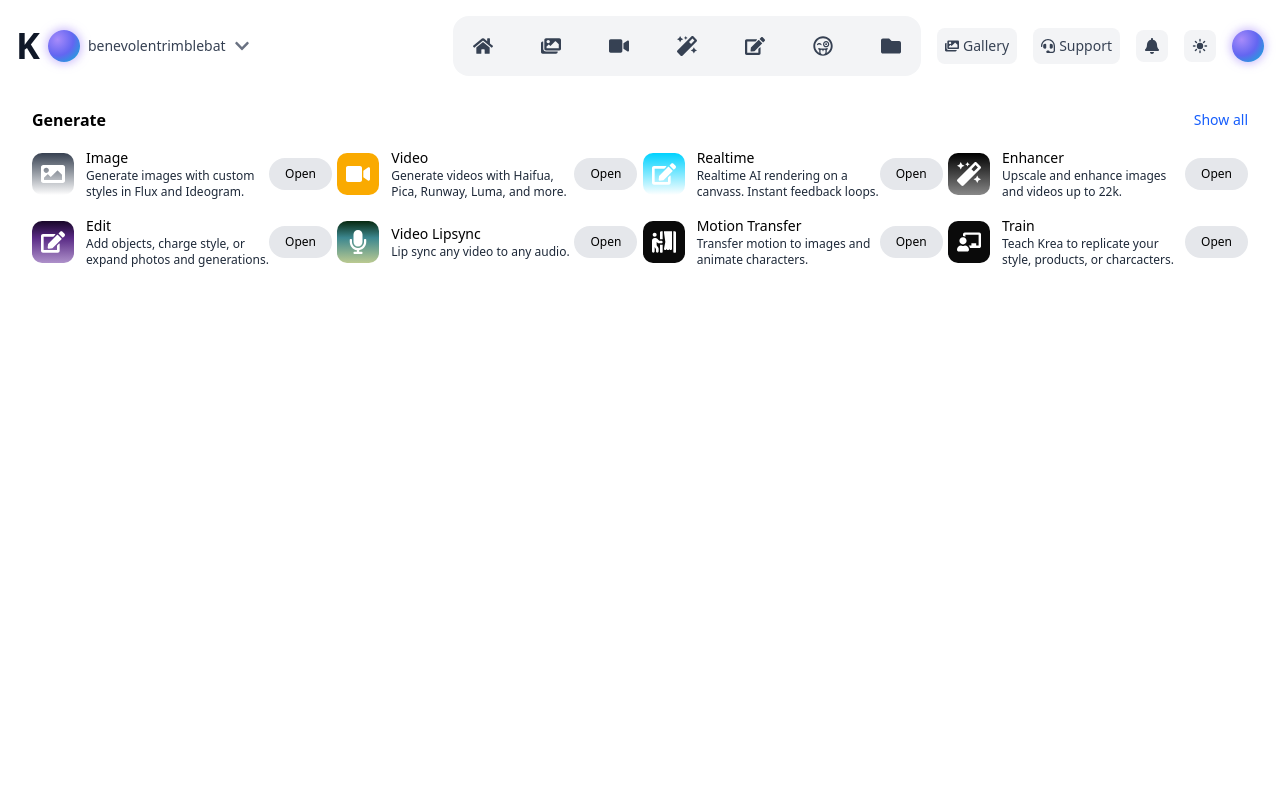
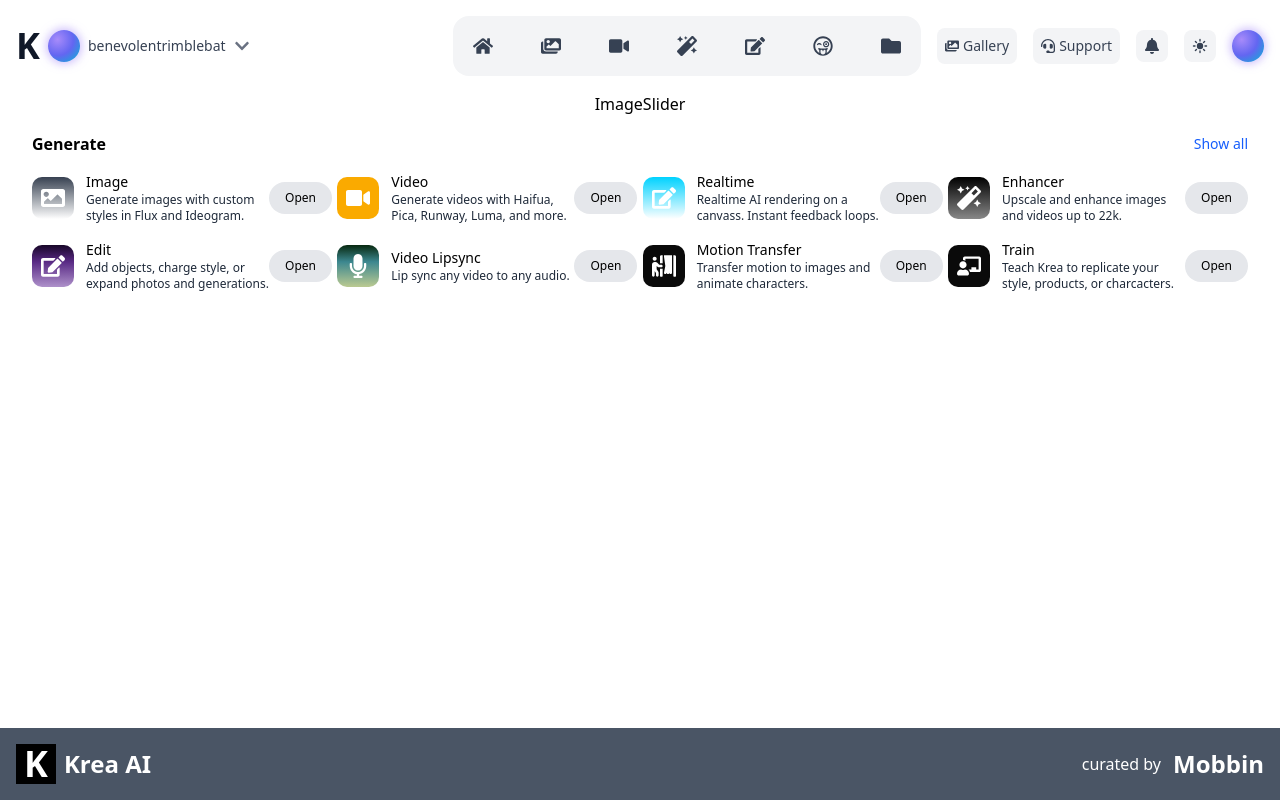
Before and after one commit to Buch-dev/Internship_Task, a Next.js app in the folder my-app/: page / in a window 1280 px wide. Built offline with nearby package versions, Linux system fonts and the light colour scheme.

Commit message:
added the footer section

```diff
--- /dev/null
+++ b/my-app/src/app/components/Footer.jsx
@@ -0,0 +1,25 @@
+import React from "react";
+
+const Footer = () => {
+  return (
+    <div className="bg-gray-600 w-full absolute bottom-0 p-4">
+      <div className="flex flex-col gap-4 items-center justify-between md:flex-row md:gap-0">
+        <div className="flex items-center gap-2">
+          <label
+            htmlFor="logo"
+            className="text-4xl font-bold text-white bg-black flex items-center justify-center px-2"
+          >
+            K
+          </label>
+          <h5 className="text-white text-2xl font-semibold">Krea AI</h5>
+        </div>
+        <div className="text-white flex items-center gap-3">
+          <h5>curated by</h5>
+          <h2 className="text-2xl font-semibold">Mobbin</h2>
+        </div>
+      </div>
+    </div>
+  );
+};
+
+export default Footer;
--- /dev/null
+++ b/my-app/src/app/components/ImageSlider.jsx
@@ -0,0 +1,9 @@
+import React from 'react'
+
+const ImageSlider = () => {
+  return (
+    <div>ImageSlider</div>
+  )
+}
+
+export default ImageSlider
--- a/my-app/src/app/page.js
+++ b/my-app/src/app/page.js
@@ -1,11 +1,15 @@
+import Footer from "./components/Footer";
 import Generate from "./components/Generate";
 import Header from "./components/Header";
+import ImageSlider from "./components/ImageSlider";
 
 export default function Home() {
   return (
     <div className="font-sans items-center justify-items-center dark:bg-gray-800 bg-white min-h-screen">
       <Header />
+      <ImageSlider />
       <Generate />
+      <Footer />
     </div>
   );
 }
```
